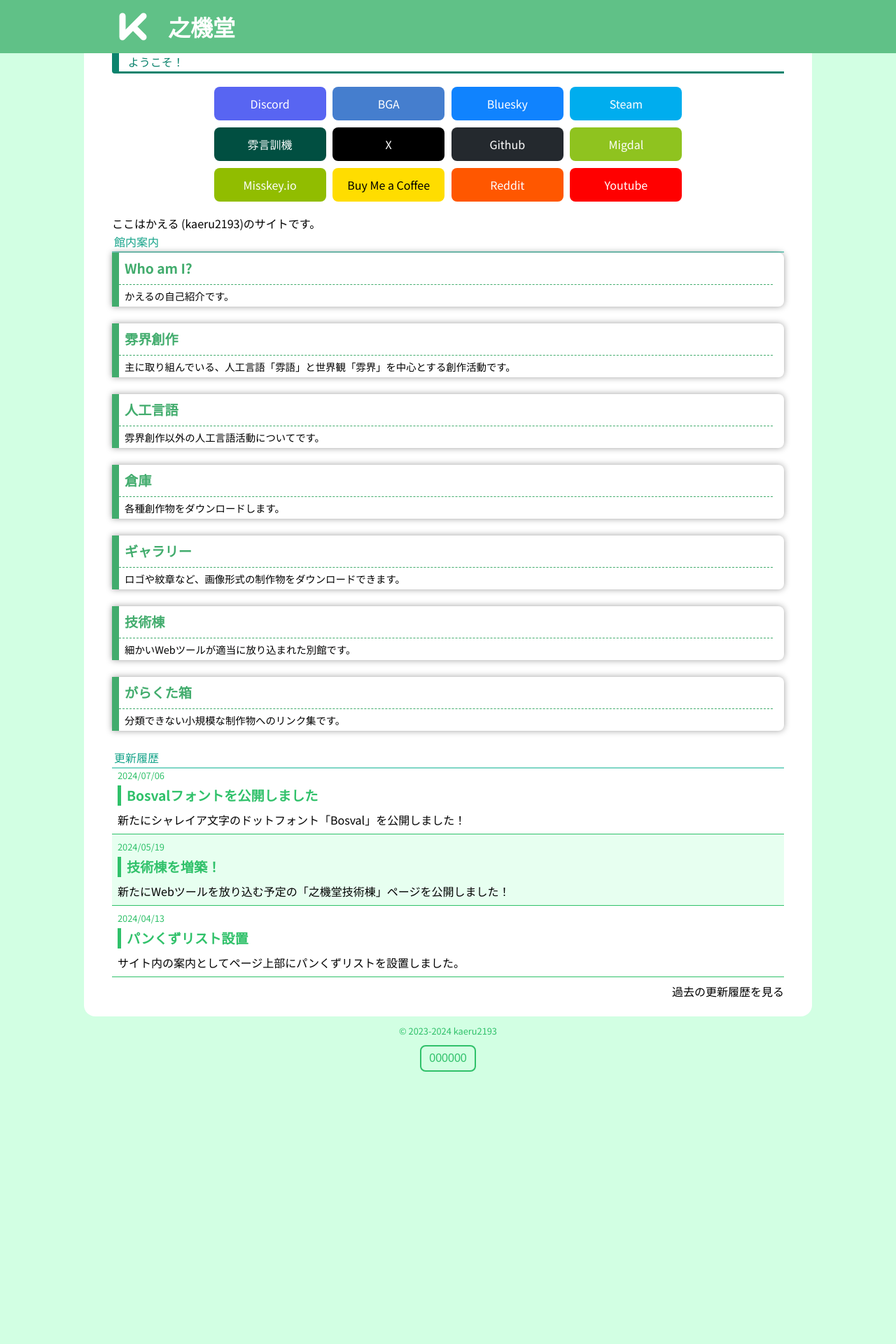
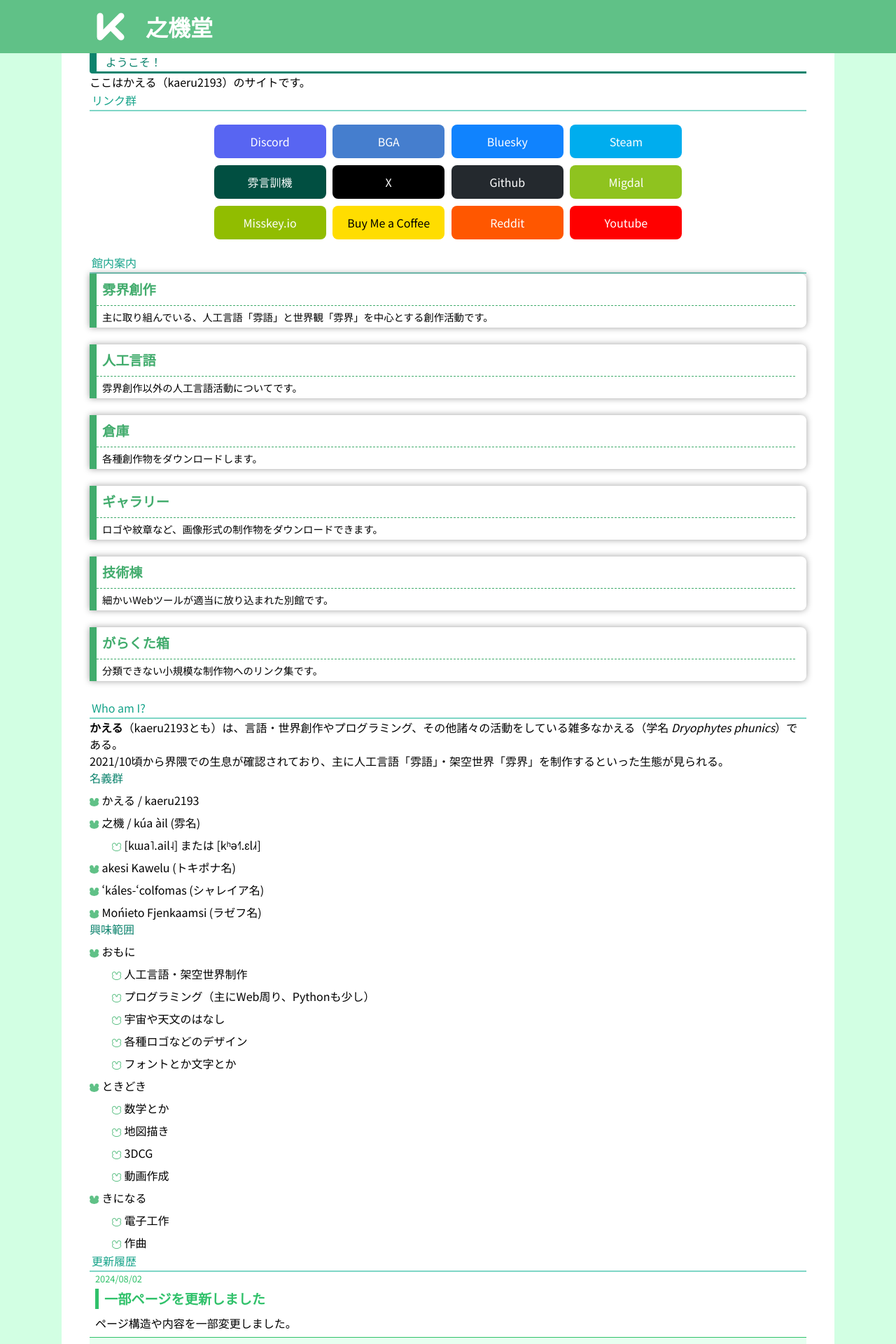
Before and after one commit to kaeru2193/kaeru-site-home, a Next.js app: page / in a window 1280 px wide. Shown: the top 1920 px of the page at 70% size. Before the commit the page ends 1542 px from the top, so only its background shows below. Built offline with nearby package versions, Linux system fonts and the light colour scheme; no server answers; a web font is replaced by a local one.

Commit message:
update: some contents.

```diff
--- a/app/(layout)/kaeru.css
+++ b/app/(layout)/kaeru.css
@@ -13,13 +13,13 @@
     border-radius: 0 0 1rem 1rem;
     background-color: white;
     width: calc(80vw + 5rem);
-    max-width: 65rem;
+    max-width: 75rem;
 }
 
 .mainContainer {
     margin: 0 auto;
     width: 80vw;
-    max-width: 60rem;
+    max-width: 70rem;
 }
 
 a {
@@ -59,10 +59,10 @@
 }
 
 h3 {
-    font-size: 1.15rem;
+    font-size: 1.25rem;
     font-weight: bold;
     color: var(--phun-text-dark);
-    margin: 1rem 0;
+    margin: 1.2rem 0 0.7rem 0;
 }
 
 p {
@@ -70,14 +70,19 @@
 }
 
 ul {
+    padding-left: 1rem;
+    margin-bottom: 0.8rem;
+}
+
+ul ul {
     list-style: none;
     padding-left: 2rem;
-    margin-bottom: 0.8rem;
+    margin-bottom: 0;
 }
 
 ul li {
     padding: initial;
-    margin: 0.3rem 0;
+    margin-top: 0.5rem;
 }
 
 ul li::before {
--- a/app/(layout)/page.tsx
+++ b/app/(layout)/page.tsx
@@ -22,7 +22,6 @@
 
 const siteData =
     [
-        {name: "Who am I?", desc: "かえるの自己紹介です。", url: "/self-intro"},
         {name: "雰界創作", desc: "主に取り組んでいる、人工言語「雰語」と世界観「雰界」を中心とする創作活動です。", url: "/phun"},
         {name: "人工言語", desc: "雰界創作以外の人工言語活動についてです。", url: "/conlang"},
         {name: "倉庫", desc: "各種創作物をダウンロードします。", url: "/download"},
@@ -36,6 +35,10 @@
         <>
             <h1>ようこそ！</h1>
 
+            <p>ここはかえる（kaeru2193）のサイトです。</p>
+
+            <h2>リンク群</h2>
+
             <div className={style.grid}>
                 {snsData.map(e => {
                     return (
@@ -47,10 +50,53 @@
                 })}
             </div>
 
-            <p>ここはかえる (kaeru2193)のサイトです。</p>
-
             <h2>館内案内</h2>
             <SiteLinkList data={siteData}/>
+
+            <h2>Who am I?</h2>
+            <p><b>かえる</b>（kaeru2193とも）は、言語・世界創作やプログラミング、その他諸々の活動をしている雑多なかえる（学名 <i>Dryophytes phunics</i>）である。</p>
+            <p>2021/10頃から界隈での生息が確認されており、主に人工言語「雰語」・架空世界「雰界」を制作するといった生態が見られる。</p>
+            <h3>名義群</h3>
+            <ul>
+                <li>かえる / kaeru2193</li>
+
+                <li>之機 / kúa àil (雰名)
+                    <ul>
+                        <li>[kɯa˥.ail˨] または [kʰə˧˥.ɛl˩˧]</li>
+                    </ul>
+                </li>
+                <li>akesi Kawelu (<a href="https://tokipona.org">トキポナ</a>名)</li>
+                <li>ʻkáles-ʻcolfomas (<a href="https://ziphil.com/conlang/document/16.html">シャレイア</a>名)</li>
+                <li>Mońieto Fjenkaamsi (<a href="https://zpdic.ziphil.com/dictionary/raqef/">ラゼフ</a>名)</li>
+            </ul>
+            <h3>興味範囲</h3>
+            <ul>
+                <li>おもに
+                    <ul>
+                        <li>人工言語・架空世界制作</li>
+                        <li>プログラミング（主にWeb周り、Pythonも少し）</li>
+                        <li>宇宙や天文のはなし</li>
+                        <li>各種ロゴなどのデザイン</li>
+                        <li>フォントとか文字とか</li>
+                    </ul>
+                </li>
+
+                <li>ときどき
+                    <ul>
+                        <li>数学とか</li>
+                        <li>地図描き</li>
+                        <li>3DCG</li>
+                        <li>動画作成</li>
+                    </ul>
+                </li>
+
+                <li>きになる
+                    <ul>
+                        <li>電子工作</li>
+                        <li>作曲</li>
+                    </ul>
+                </li>
+            </ul>
 
             <h2>更新履歴</h2>
             <div>
--- a/app/(layout)/phun/lang/page.tsx
+++ b/app/(layout)/phun/lang/page.tsx
@@ -15,7 +15,14 @@
         <>
             <h1>雰語</h1>
             <p className={`${style.phunText} phun`}>栄言為、現書使我然之言。</p>
-            <p>かえるにより2021/1/13から制作されている、表意文字である「雰字」を用いて表記される人工言語です。</p>
+            <p><b>雰語</b>（ふんご、雰字：<span className="phun">栄字</span>、雰音：fúnbùn、英：Phun Language）は、かえるにより2021/1/13から制作されている人工言語である。</p>
+            <h2>主要な特徴</h2>
+            <ul>
+                <li>声調言語であり、1形態素が1音節からなる。</li>
+                <li>書記には表語文字である「雰字」が用いられる。</li>
+                <li>孤立語であり、原則(S/T)VO-AN語順である。ここでTは主題を指す。</li>
+                <li>語彙に関してはほぼ完全なアプリオリ人工言語である。</li>
+            </ul>
             <h2>リンク集</h2>
             <SiteLinkList data={siteData}/>
         </>
--- a/app/(layout)/phun/page.tsx
+++ b/app/(layout)/phun/page.tsx
@@ -9,13 +9,15 @@
 const externalData =
     [
         {name: "雰界資料集", desc: "雰界創作に関する総合Wikiです。", url: "https://phunworld.miraheze.org"},
+        {name: "雷家向雰民", desc: "雰界創作のための公式Discordサーバーです。", url: "https://phunworld.miraheze.org"},
     ]
 
 const Page = () => {
     return (
         <>
             <h1>雰界創作</h1>
-            <p>人工言語「雰語」と世界観「雰界」を中心とする創作活動です。</p>
+            <p>かえるが2021年頃から断続的に行っている、人工言語「雰語」と世界観「雰界」を中心とする創作活動です。</p>
+
             <h2>館内案内</h2>
             <SiteLinkList data={siteData}/>
 
--- a/app/(layout)/self-intro/page.tsx
+++ /dev/null
@@ -1,69 +0,0 @@
-const Page = () => {
-    return (
-        <>
-            <h1>Who am I?</h1>
-            <p>人工言語やプログラミング、その他諸々の創作をしている雑多な人です。主に人工言語「雰語」・架空世界「雰界」の制作をしています。2021年10月頃からこの界隈で活動しています。</p>
-            <h2>名義</h2>
-            <ul>
-                <li>
-                    かえる / kaeru2193
-                    <ul>
-                        <li>最もよく使う</li>
-                    </ul>
-                </li>
-
-                <li>之機 / kúa àil
-                    <ul>
-                        <li>雰名（このサイトの名前にもなっている）</li>
-                        <li>[kʰə˧˥.ɛl˩˧] （中古雰語での発音）</li>
-                    </ul>
-                </li>
-                <li>ʻkáles-ʻcolfomas
-                    <ul>
-                        <li>シャレイア名</li>
-                    </ul>
-                </li>
-                <li>Mońieto Fjenkaamsi
-                    <ul>
-                        <li>ラゼフ名</li>
-                    </ul>
-                </li>
-            </ul>
-            <h2>趣味</h2>
-            <ul>
-                <li>いつもやっていること
-                    <ul>
-                        <li>人工言語・架空世界制作</li>
-                        <li>プログラミング（主にTypeScript, Python）</li>
-                        <li>各種ロゴなどのデザイン</li>
-                        <li>フォント制作</li>
-                    </ul>
-                </li>
-
-                <li>たまにやっていること
-                    <ul>
-                        <li>数学・天文など</li>
-                        <li>地図描き</li>
-                        <li>3DCG</li>
-                        <li>動画作成</li>
-                    </ul>
-                </li>
-
-                <li>興味はあるけどできていないこと
-                    <ul>
-                        <li>電子工作</li>
-                        <li>作曲</li>
-                    </ul>
-                </li>
-            </ul>
-
-            <h2>連絡先</h2>
-            <ul>
-                <li>X(Twitter): @kaeru2193</li>
-                <li>Discord: kaeru2193</li>
-            </ul>
-        </>
-    )
-}
-
-export default Page
--- a/app/common.module.css
+++ b/app/common.module.css
@@ -38,8 +38,7 @@
 .content {
     margin: 0 auto;
     width: 80vw;
-    max-width: 60rem;
-
+    max-width: 70rem;
     display: flex;
     align-items: center;
 }
--- a/app/news.tsx
+++ b/app/news.tsx
@@ -45,4 +45,9 @@
         "name": "Bosvalフォントを公開しました",
         "desc": <>新たにシャレイア文字のドットフォント「<a href="/download/font/bosval">Bosval</a>」を公開しました！</>
     },
+    {
+        "date": "2024-08-02",
+        "name": "一部ページを更新しました",
+        "desc": <>ページ構造や内容を一部変更しました。</>
+    },
 ]
--- a/app/not-found.tsx
+++ b/app/not-found.tsx
@@ -7,8 +7,8 @@
             <div className={style.box}>
                 <Image className={style.icon} src="/kaeru_logo.svg" alt="logo" height={100} width={100}/>
                 <h1 className={style.title}>404 Not Found</h1>
-                <p className="phun">其記不居在之網処。</p>
-                <p><b>お探しのページは見つかりませんでした。</b></p>
+                <p className="phun">其雷紙不居在之蔓処。</p>
+                <p><b>お探しのページは見つかりませんでした。移動または削除された可能性があります。</b></p>
                 <p><a href="/">ここをクリック</a>してトップページに戻ります。</p>
             </div>
         </div>
```
